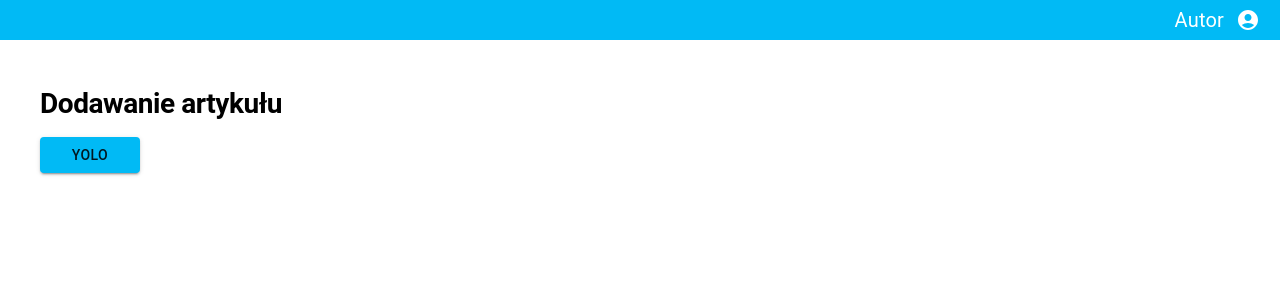
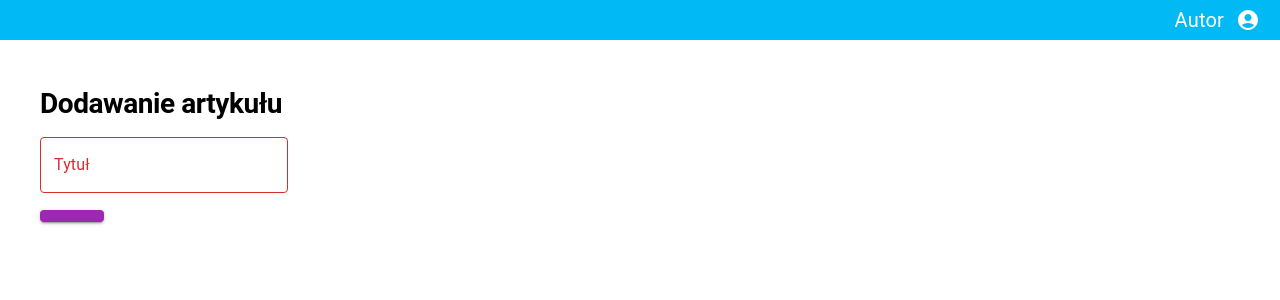
Before and after one commit to pwr-ite-db2/db2-frontend, a React (Create React App) app: page / in a window 1280 px wide. Shown: the top 300 px of the page. Built offline with nearby package versions, Linux system fonts and the light colour scheme.

Commit message:
header rename

```diff
--- a/src/components/common/MainLayout.tsx
+++ b/src/components/common/MainLayout.tsx
@@ -1,5 +1,5 @@
 import { Box } from '@mui/material';
-import { Header } from './Hader';
+import { Header } from './Header';
 
 export const MainLayout = (props: { children?: JSX.Element | JSX.Element[] | never }) => {
 
--- a/src/pages/ArticlePage.tsx
+++ b/src/pages/ArticlePage.tsx
@@ -1,12 +1,11 @@
 import { Typography } from "@mui/material";
-import { Box } from "@mui/material";
+import { Box, Grid, TextField } from "@mui/material";
 import Button from "@mui/material/Button";
-import { useEffect, useState } from "react"
-import { MainLayout } from '../components/common/MainLayout';
+import { useCallback, useEffect, useState } from "react"
+import { MainLayout } from "../components/common/MainLayout";
+import { Form, Formik } from 'formik'
 
 export const ArticlePage = (props: { articleId?: number }) => {
-
-  const [arr, updateArr] = useState<number>(1)
 
   return (
     <MainLayout>
@@ -18,13 +17,54 @@ export const ArticlePage = (props: { articleId?: number }) => {
         <Typography variant='h1'>
           { props.articleId != null ? 'Edytowanie artykułu' : 'Dodawanie artykułu'}
         </Typography>
-        <Button
-          sx={{ width: '100px' }}
-          variant='contained'
-          onClick={() => updateArr(arr + 1)}
+
+        <Formik
+          initialValues={{
+            title: '',
+            text: '',
+            tags: []
+          }}
+          onSubmit={() => {}}
         >
-          Yolo
-        </Button>
+          {(formikProps) => (
+            <Form>
+              <Grid
+                container
+                direction={'column'}
+                width={'100%'}
+                gap={'12px'}
+              >
+                <Grid
+                  container item
+                  xs={12}
+                  direction={'row'}
+                >
+                  <TextField
+                    //value='lalla'
+                    name="title"
+                    label="Tytuł"
+                    error={true}
+                  />
+                </Grid>
+                <Grid
+                  container item
+                  xs={12}
+                  direction={'row'}
+                >
+
+                </Grid>
+              </Grid>
+
+              <Button
+                type='submit'
+                // sx={{ height: '100px' }}
+                variant='contained'
+                color={'secondary'}
+              >
+              </Button>
+            </Form>
+          )}
+        </Formik>
       </Box>
     </MainLayout>
   )
--- a/src/themes/main.ts
+++ b/src/themes/main.ts
@@ -4,14 +4,14 @@ let MainTheme = createTheme({
   palette: {
     primary: {
       main: '#01baf5'
-    }
+    },
   },
   typography: {
     h1: {
       fontSize: '28px',
       fontWeight: '700'
     }
-  }
+  },
 })
 
 MainTheme = createTheme(MainTheme, {
```
Also changed, not shown: src/components/common/Header.tsx (renamed from src/components/common/Hader.tsx).
